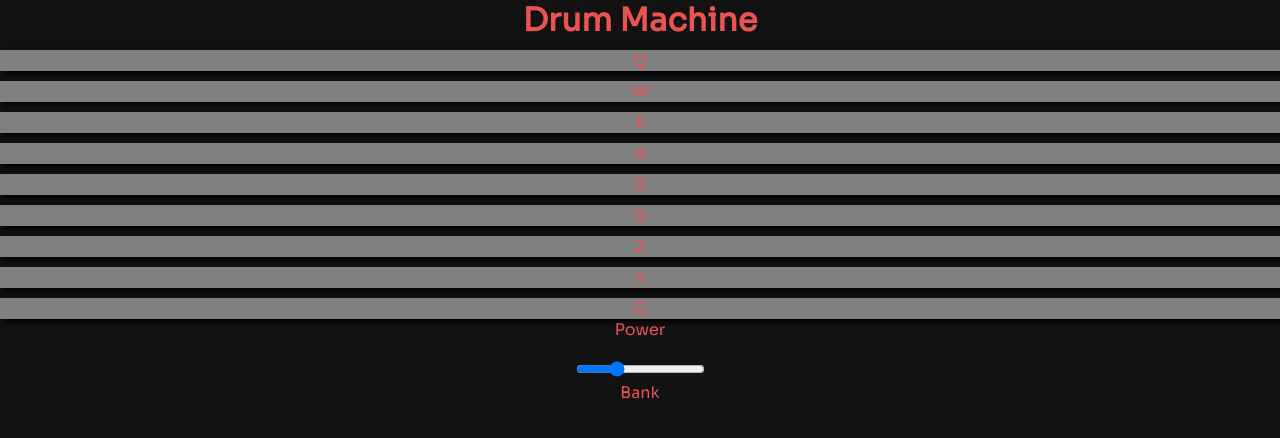
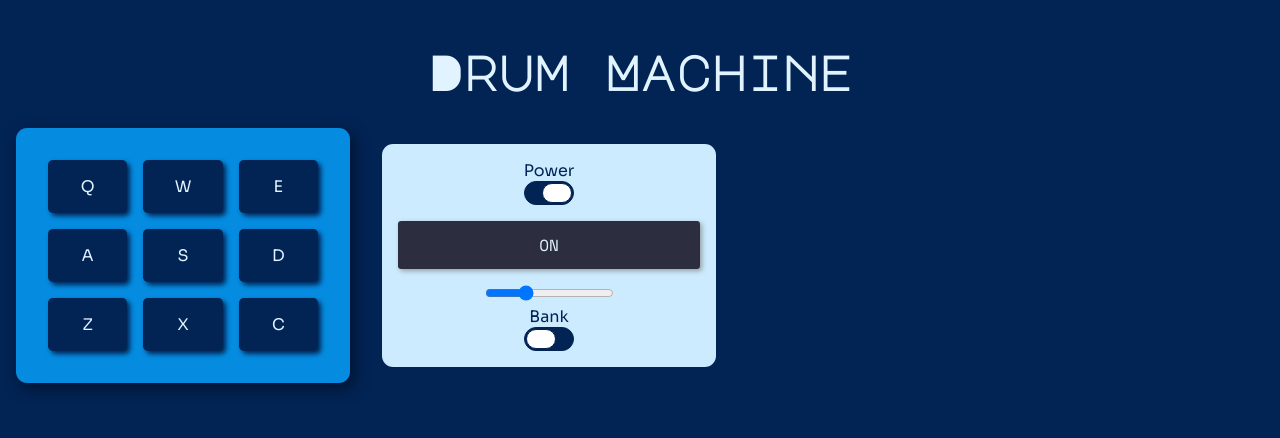
Before and after one commit to nadiemedicejose/drum-machine, a React (Create React App) app: page / in a window 1280 px wide. Shown: the top 438 px of the page. Built offline with nearby package versions, Linux system fonts and the light colour scheme.

Commit message:
updated style for drum box

```diff
--- a/public/index.html
+++ b/public/index.html
@@ -4,7 +4,7 @@
     <meta charset="utf-8" />
     <link rel="icon" href="%PUBLIC_URL%/favicon.ico" />
     <meta name="viewport" content="width=device-width, initial-scale=1" />
-    <meta name="theme-color" content="#F3B8C6" />
+    <meta name="theme-color" content="#022455" />
     <meta
       name="description"
       content="Check out my Drum Machine. This is a project for my freeCodeCamp's Front End Development Libraries certification."
--- a/src/components/App.js
+++ b/src/components/App.js
@@ -5,14 +5,19 @@ import React, { useState } from 'react'
 
 export default function App() {
   const [power, setPower] = useState(true);
-  const [display, setDisplay] = useState(String.fromCharCode(160));
+  const [display, setDisplay] = useState('ON');
   const [currentPadBank, setCurrentPadBank] = useState(bankOne);
   const [currentPadBankId, setCurrentPadBankId] = useState('Heater Kit');
   const [sliderVal, setSliderVal] = useState(0.3);
 
   const powerControl = () => {
+    if(power) {
       setPower(!power);
-    setDisplay(String.fromCharCode(160));
+      setDisplay('OFF');
+    } else {
+      setDisplay('ON');
+      setPower(!power);
+    }
   };
 
   const selectBank = () => {
@@ -74,6 +79,7 @@ export default function App() {
     <div id='drum-machine'>
       <h1>Drum Machine</h1>
 
+      <div id='drum-box'>
         <PadBank
           clipVolume={sliderVal}
           currentPadBank={currentPadBank}
@@ -107,5 +113,6 @@ export default function App() {
           </div>
         </div>
       </div>
+    </div>
   )
 }
--- a/src/components/DrumPad.js
+++ b/src/components/DrumPad.js
@@ -2,16 +2,14 @@ import React, {useState, useEffect } from 'react'
 
 export default function DrumPad(props) {
   const activeStyle = {
-    backgroundColor: 'orange',
-    boxShadow: '0 3px orange',
-    height: 77,
-    marginTop: 13
+    backgroundColor: 'hsl(208, 80%, 63%)',
+    color: 'hsl(215, 96%, 17%)'
   };
 
   const inactiveStyle = {
-    backgroundColor: 'grey',
-    marginTop: 10,
-    boxShadow: '3px 3px 5px black'
+    backgroundColor: 'hsl(215, 96%, 17%)',
+    color: 'hsl(203, 100%, 94%)',
+    boxShadow: '3px 3px 5px hsl(215, 96%, 17%)'
   };
 
   const [padStyle, setPadStyle] = useState(inactiveStyle);
--- a/src/styles/App.scss
+++ b/src/styles/App.scss
@@ -1,14 +1,107 @@
 @use 'mixins' as m;
+@import url('https://fonts.googleapis.com/css2?family=Major+Mono+Display&family=Space+Mono&display=swap');
 
 * {
   @include m.reset;
 }
 
 body {
-  width: 100%;
-  background-color: hsl(0, 0%, 7%);
+  background-color: hsl(215, 95%, 17%);
   @include m.font-face(
-    $color: hsl(0, 78%, 62%),
+    $color: hsl(215, 95%, 17%),
     $align: center
   );
 }
+
+h1 {
+  font-family: 'Major Mono Display', monospace;
+  color: hsl(204, 100%, 94%);
+  margin: 3rem 0 2rem;
+  font-size: 3rem;
+}
+
+#drum-box {
+  max-width: 100%;
+  display: grid;
+  gap: 2rem;
+  justify-content: center;
+  align-items: center;
+
+  .pad-bank {
+    background-color: hsl(203, 96%, 45%);
+    padding: 2rem;
+    border-radius: .7rem;
+    box-shadow: 4px 5px 15px hsl(216, 100%, 9%);
+    display: grid;
+    grid-template-columns: repeat(3, 1fr);
+    grid-template-rows: repeat(3, 1fr);
+    gap: 1rem;
+
+    .drum-pad {
+      box-shadow: 0 3px hsl(208, 64%, 22%);
+      border-radius: .3rem;
+      user-select: none;
+      padding: 1rem;
+    }
+  }
+
+  .controls-container {
+    background-color: hsl(203, 100%, 90%);
+    border-radius: .7rem;
+    padding: 1rem;
+
+    .control {
+      width: 100px;
+      margin: auto;
+      p {
+        margin-bottom: 0;
+      }
+      .select {
+        @extend .outer-select;
+        .inner {
+          @extend .inner-select;
+        }
+      }
+    }
+
+    #display {
+      height: 3rem;
+      margin: 1rem 0;
+      padding: 1rem;
+      border-radius: .2rem;
+      box-shadow: 2px 2px 5px rgba(126, 126, 126, 70%);
+      background-color: hsl(237, 18%, 21%);
+      color: hsl(203, 100%, 94%);
+      line-height: 1rem;
+      font-family: 'Space Mono', monospace;
+    }
+  }
+}
+
+.outer-select {
+  margin: auto;
+  border: 1px solid hsl(215, 95%, 17%);
+  width: 50px;
+  height: 24px;
+  padding: 1px;
+  border-radius: 1rem;
+  background-color: hsl(215, 95%, 17%);
+}
+
+.inner-select {
+  width: 30px;
+  height: 20px;
+  background: white;
+  border: 1px solid hsl(215, 95%, 17%);
+  border-radius: 1rem;
+  box-sizing: border-box;
+  cursor: pointer;
+}
+
+@media screen and (orientation: landscape) {
+  #drum-box {
+    grid-template-columns: 1fr 1fr;
+    max-width: 700px;
+    margin: 1rem;
+  }
+}
```
Also changed, not shown: public/manifest.json. Lines whose indentation alone changed are shown as unchanged.
